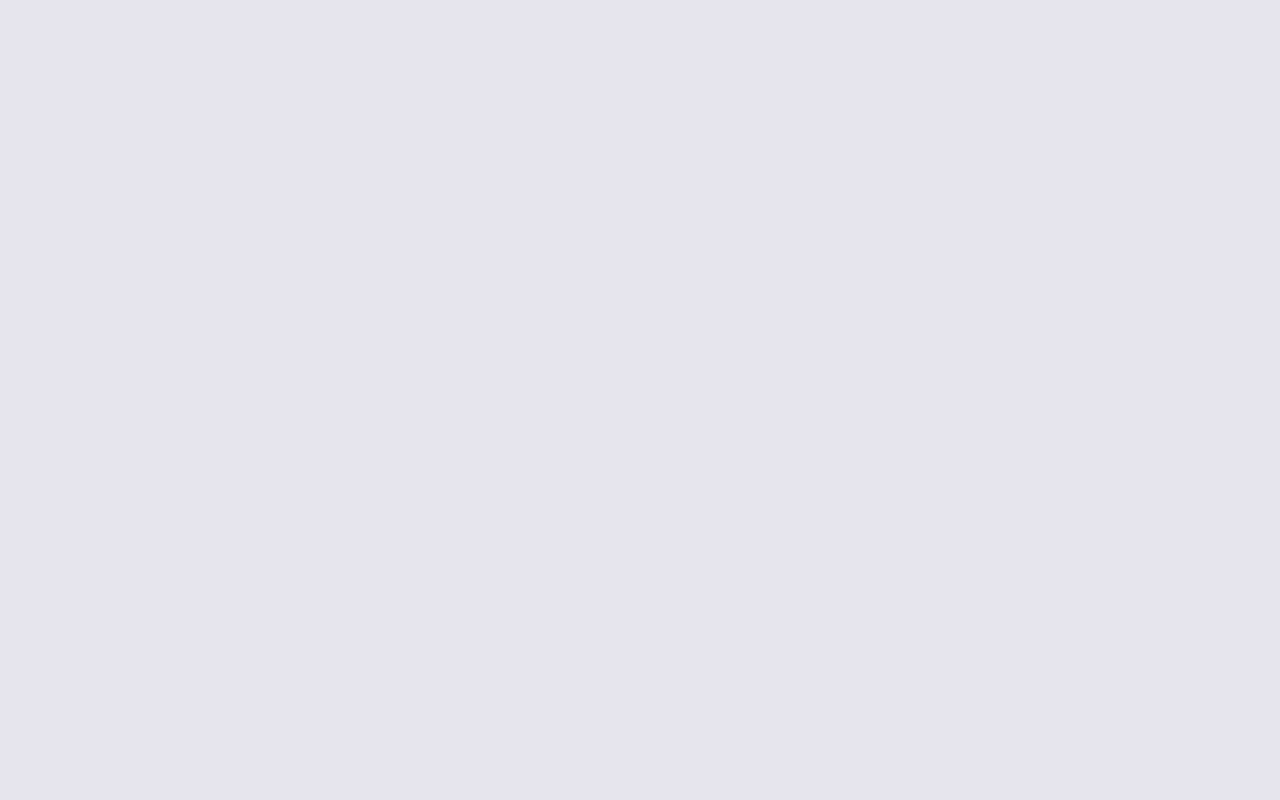
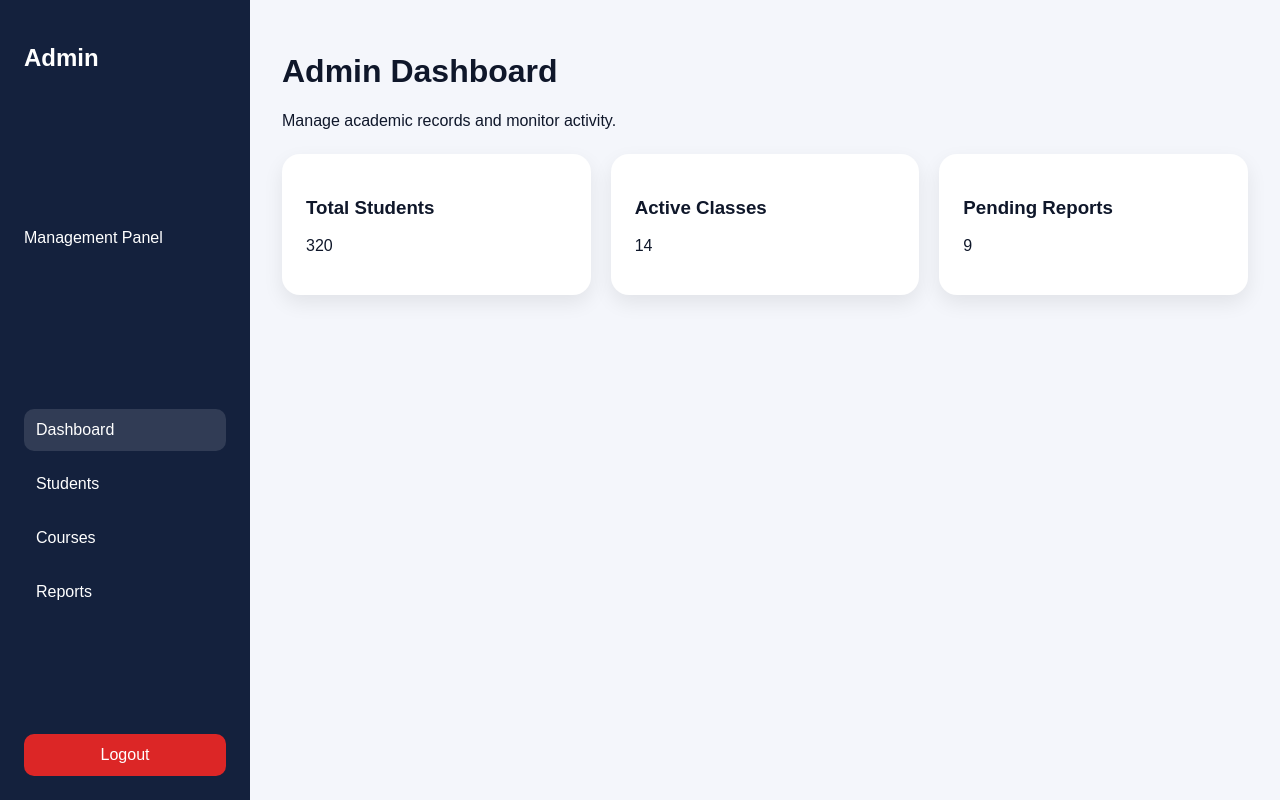
Before and after one commit to Snow-prog-14/RETAKE, a React (Vite) app in the folder frontend/: page /admin in a window 1280 px wide. Before the commit this address had no page. Built offline with nearby package versions, Linux system fonts and the light colour scheme.

Commit message:
created Admin and Student Dashboard

```diff
--- a/frontend/src/App.tsx
+++ b/frontend/src/App.tsx
@@ -2,6 +2,8 @@ import { BrowserRouter, Routes, Route } from "react-router-dom";
 import LoginPage from "./pages/Login/LoginPage";
 import RegisterPage from "./pages/Register/RegisterPage";
 import AppAdminPage from "./pages/AppAdmin/AppAdminPage";
+import AdminPage from "./pages/Admin/AdminPage";
+import StudentPage from "./pages/Student/StudentPage";
 
 export default function App() {
   return (
@@ -10,6 +12,8 @@ export default function App() {
         <Route path="/" element={<LoginPage />} />
         <Route path="/register" element={<RegisterPage />} />
         <Route path="/appadmin" element={<AppAdminPage />} />
+        <Route path="/admin" element={<AdminPage />} />
+        <Route path="/student" element={<StudentPage />} />
       </Routes>
     </BrowserRouter>
   );
--- /dev/null
+++ b/frontend/src/pages/Admin/AdminPage.css
@@ -0,0 +1,65 @@
+.admin-page {
+  min-height: 100vh;
+  display: flex;
+  background: #f4f6fb;
+}
+
+.admin-sidebar {
+  width: 250px;
+  background: #14213d;
+  color: white;
+  padding: 24px;
+  display: flex;
+  flex-direction: column;
+  justify-content: space-between;
+}
+
+.admin-nav {
+  display: flex;
+  flex-direction: column;
+  gap: 12px;
+  margin-top: 24px;
+}
+
+.admin-nav button {
+  border: none;
+  background: transparent;
+  color: white;
+  text-align: left;
+  padding: 12px;
+  border-radius: 10px;
+  cursor: pointer;
+}
+
+.admin-nav button.active,
+.admin-nav button:hover {
+  background: rgba(255, 255, 255, 0.12);
+}
+
+.admin-main {
+  flex: 1;
+  padding: 32px;
+}
+
+.admin-cards {
+  margin-top: 24px;
+  display: grid;
+  grid-template-columns: repeat(3, 1fr);
+  gap: 20px;
+}
+
+.admin-card {
+  background: white;
+  padding: 24px;
+  border-radius: 18px;
+  box-shadow: 0 8px 20px rgba(0, 0, 0, 0.08);
+}
+
+.logout-btn {
+  background: #dc2626;
+  color: white;
+  border: none;
+  padding: 12px;
+  border-radius: 10px;
+  cursor: pointer;
+}
--- /dev/null
+++ b/frontend/src/pages/Admin/AdminPage.tsx
@@ -0,0 +1,51 @@
+import { useNavigate } from "react-router-dom";
+import "./AdminPage.css";
+
+export default function AdminPage() {
+  const navigate = useNavigate();
+
+  const handleLogout = () => {
+    localStorage.removeItem("user");
+    navigate("/");
+  };
+
+  return (
+    <div className="admin-page">
+      <aside className="admin-sidebar">
+        <h2>Admin</h2>
+        <p>Management Panel</p>
+
+        <nav className="admin-nav">
+          <button className="active">Dashboard</button>
+          <button>Students</button>
+          <button>Courses</button>
+          <button>Reports</button>
+        </nav>
+
+        <button className="logout-btn" onClick={handleLogout}>
+          Logout
+        </button>
+      </aside>
+
+      <main className="admin-main">
+        <h1>Admin Dashboard</h1>
+        <p>Manage academic records and monitor activity.</p>
+
+        <div className="admin-cards">
+          <div className="admin-card">
+            <h3>Total Students</h3>
+            <p>320</p>
+          </div>
+          <div className="admin-card">
+            <h3>Active Classes</h3>
+            <p>14</p>
+          </div>
+          <div className="admin-card">
+            <h3>Pending Reports</h3>
+            <p>9</p>
+          </div>
+        </div>
+      </main>
+    </div>
+  );
+}
--- a/frontend/src/pages/Login/LoginPage.tsx
+++ b/frontend/src/pages/Login/LoginPage.tsx
@@ -32,13 +32,22 @@ export default function LoginPage() {
       console.log("RAW LOGIN RESPONSE:", text);
 
       const data = text ? JSON.parse(text) : {};
+      if (response.ok) {
+        localStorage.setItem("user", JSON.stringify(data));
 
-      if (response.ok) {
-        localStorage.setItem("token", data.token || "sample-token");
         setLoginMessage(
-          `Login successful. Welcome, ${data.userFirstName || "Admin"}!`,
+          `Login successful. Welcome, ${data.userFirstName || "User"}!`,
         );
-        navigate("/appadmin");
+
+        if (data.userTier === 0) {
+          navigate("/appadmin");
+        } else if (data.userTier === 1) {
+          navigate("/admin");
+        } else if (data.userTier === 2) {
+          navigate("/student");
+        } else {
+          setLoginMessage("Unknown user tier.");
+        }
       } else {
         setLoginMessage(data.message || "Login failed.");
       }
--- /dev/null
+++ b/frontend/src/pages/Student/StudentPage.css
@@ -0,0 +1,65 @@
+.student-page {
+  min-height: 100vh;
+  display: flex;
+  background: #f7f9fc;
+}
+
+.student-sidebar {
+  width: 250px;
+  background: #1d3557;
+  color: white;
+  padding: 24px;
+  display: flex;
+  flex-direction: column;
+  justify-content: space-between;
+}
+
+.student-nav {
+  display: flex;
+  flex-direction: column;
+  gap: 12px;
+  margin-top: 24px;
+}
+
+.student-nav button {
+  border: none;
+  background: transparent;
+  color: white;
+  text-align: left;
+  padding: 12px;
+  border-radius: 10px;
+  cursor: pointer;
+}
+
+.student-nav button.active,
+.student-nav button:hover {
+  background: rgba(255, 255, 255, 0.12);
+}
+
+.student-main {
+  flex: 1;
+  padding: 32px;
+}
+
+.student-cards {
+  margin-top: 24px;
+  display: grid;
+  grid-template-columns: repeat(3, 1fr);
+  gap: 20px;
+}
+
+.student-card {
+  background: white;
+  padding: 24px;
+  border-radius: 18px;
+  box-shadow: 0 8px 20px rgba(0, 0, 0, 0.08);
+}
+
+.logout-btn {
+  background: #dc2626;
+  color: white;
+  border: none;
+  padding: 12px;
+  border-radius: 10px;
+  cursor: pointer;
+}
--- /dev/null
+++ b/frontend/src/pages/Student/StudentPage.tsx
@@ -0,0 +1,51 @@
+import { useNavigate } from "react-router-dom";
+import "./StudentPage.css";
+
+export default function StudentPage() {
+  const navigate = useNavigate();
+
+  const handleLogout = () => {
+    localStorage.removeItem("user");
+    navigate("/");
+  };
+
+  return (
+    <div className="student-page">
+      <aside className="student-sidebar">
+        <h2>Student</h2>
+        <p>Learning Dashboard</p>
+
+        <nav className="student-nav">
+          <button className="active">Dashboard</button>
+          <button>Subjects</button>
+          <button>Tasks</button>
+          <button>Profile</button>
+        </nav>
+
+        <button className="logout-btn" onClick={handleLogout}>
+          Logout
+        </button>
+      </aside>
+
+      <main className="student-main">
+        <h1>Student Dashboard</h1>
+        <p>Track progress, tasks, and study activity.</p>
+
+        <div className="student-cards">
+          <div className="student-card">
+            <h3>Subjects</h3>
+            <p>6</p>
+          </div>
+          <div className="student-card">
+            <h3>Pending Tasks</h3>
+            <p>4</p>
+          </div>
+          <div className="student-card">
+            <h3>Completed</h3>
+            <p>11</p>
+          </div>
+        </div>
+      </main>
+    </div>
+  );
+}
```
